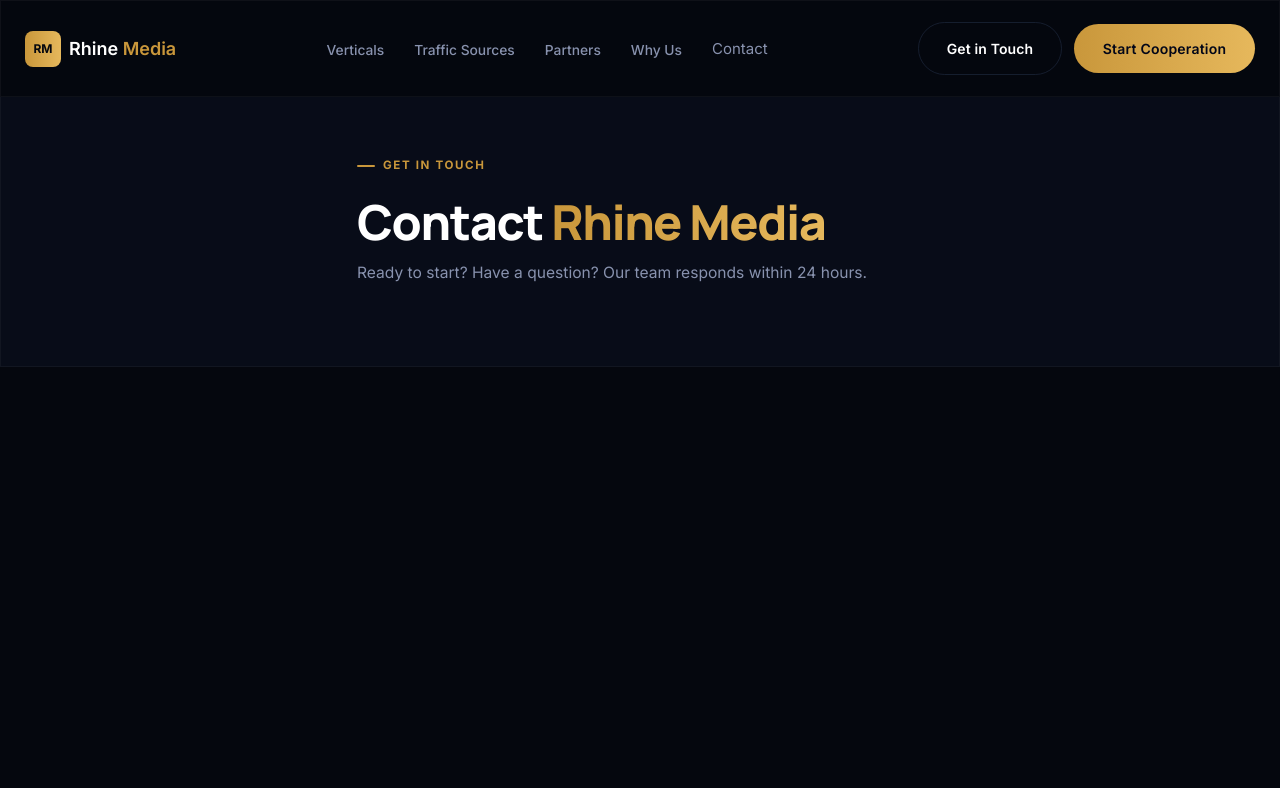
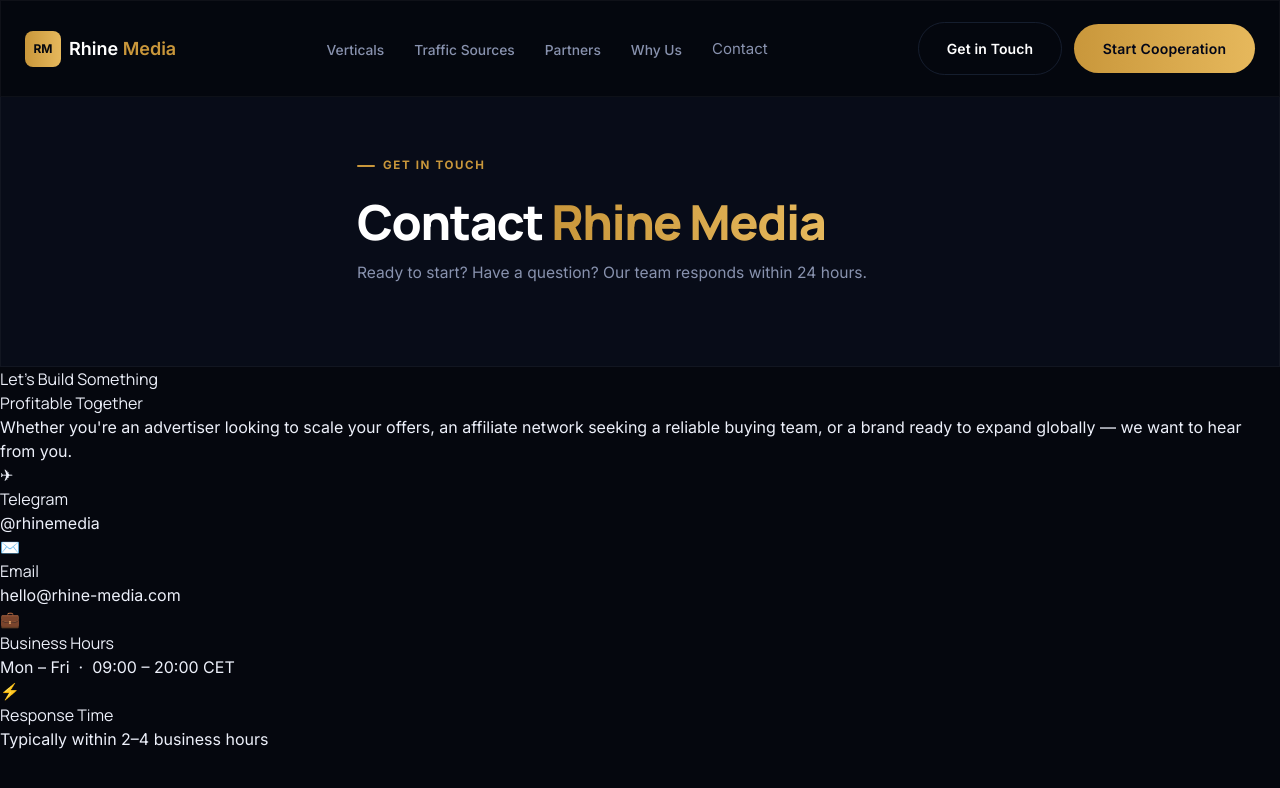
Before and after one commit to Margo0107/rhine-media-test-task, a React (Vite) app in the folder my-project/: page /contact in a window 1280 px wide. Shown: the top 788 px of the page. Built offline with nearby package versions, Linux system fonts and the light colour scheme.

Commit message:
add new section in contact

```diff
--- a/my-project/src/components/contact/ContactSection.tsx
+++ b/my-project/src/components/contact/ContactSection.tsx
@@ -6,7 +6,7 @@
       <Header />
       <section className="border-1 border-[var(--b0)] bg-[var(--bg-1)] p-89 pt-39 pb-20">
         <div className="flex flex-col items-start">
-          <div className="flex mb-3 items-center justify-center gap-2">
+          <div className="mb-3 flex items-center justify-center gap-2">
             <div className="h-[2px] w-[18px] rounded-full bg-[var(--gold)]"></div>
             <p className="text-[11.6px] font-bold tracking-[0.14em] text-[var(--gold)] uppercase">
               Get in Touch
@@ -31,6 +31,56 @@
           </p>
         </div>
       </section>
+
+      {/* contact main section */}
+      <div>
+        <h3>
+          Let's Build Something
+          <br />
+          <span>Profitable Together</span>
+        </h3>
+        <p>
+          Whether you're an advertiser looking to scale your offers, an
+          affiliate network seeking a reliable buying team, or a brand ready to
+          expand globally — we want to hear from you.
+        </p>
+      </div>
+
+      <div>
+        <div>✈</div>
+        <div>
+          <h4>Telegram</h4>
+          <a href="/" target="_blank">
+            @rhinemedia
+          </a>
+        </div>
+      </div>
+
+      <div>
+        <div>✉️</div>
+        <div>
+          <h4>Email</h4>
+          <a href="/">
+            <span>hello@rhine-media.com</span>
+          </a>
+        </div>
+      </div>
+
+      <div>
+        <div>💼</div>
+        <div>
+          <h4>Business Hours</h4>
+          <p>Mon – Fri &nbsp;·&nbsp; 09:00 – 20:00 CET</p>
+        </div>
+      </div>
+
+      <div>
+        <div>⚡</div>
+        <div>
+          <h4>Response Time</h4>
+          <p>Typically within 2–4 business hours</p>
+        </div>
+      </div>
     </>
   );
 }
```
